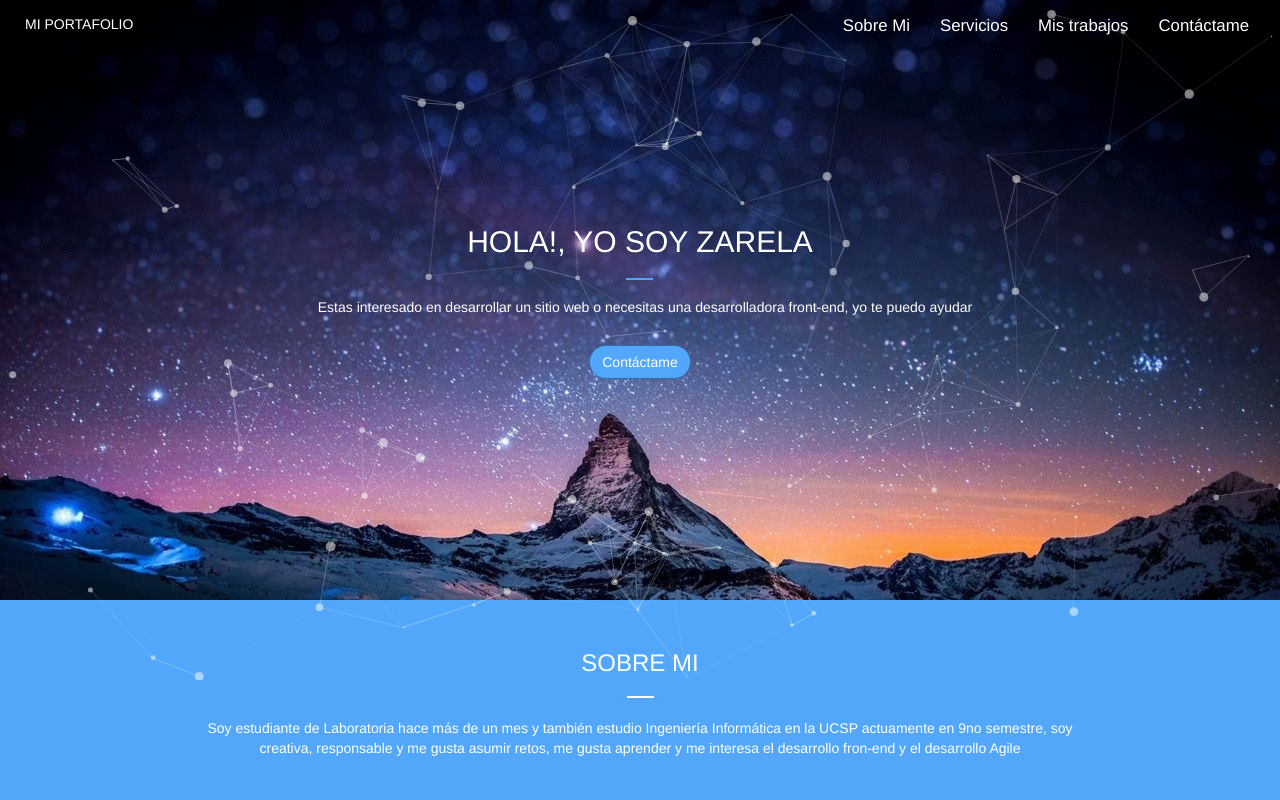
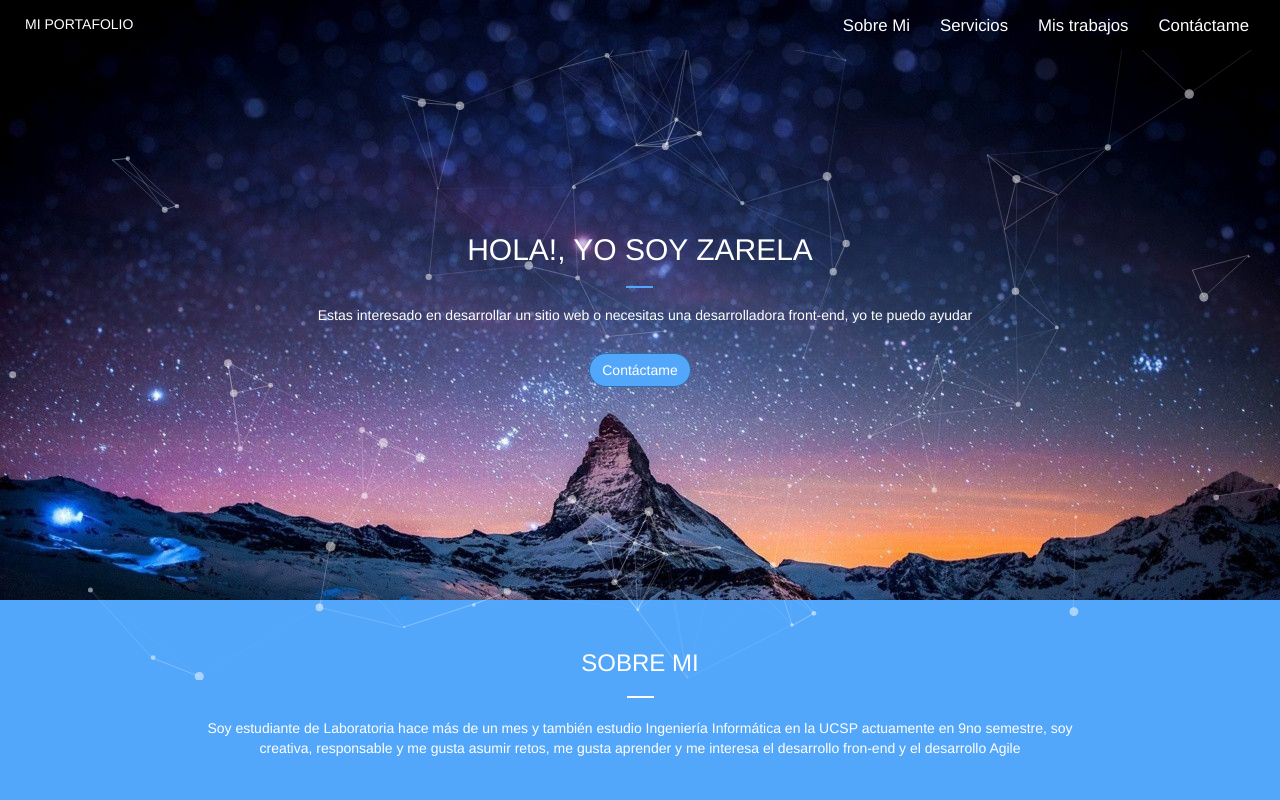
Before and after one commit to ZareMendozaC/portafolio, a plain HTML site: page index.html in a window 1280 px wide. Shown: the top 800 px of the page. Drawn offline with nearby package versions, Linux system fonts and the light colour scheme; a web font is replaced by a local one.

Commit message:
adding nav fixed and colors

```diff
--- a/css/main.css
+++ b/css/main.css
@@ -3,6 +3,23 @@
 	box-sizing: border-box;
 }
 /* HEADER*/
+header .navegador
+{
+	z-index: 1;
+	position: absolute;
+	position: fixed;
+	width: 100%;
+	background: url(../img/header2.jpg);
+	height: 50px;
+
+}
+.navbar-ex1-collapse ul{
+	background: rgba(64, 162, 240, 0.6);
+}
+header .row{
+	margin:0 auto;
+	padding: 0 auto;
+}
 header
 {
 	background: url(../img/header2.jpg);
@@ -49,7 +66,7 @@ header h5{
 	display: flex;
   	justify-content: center;
   	align-items: center;
-  	height: 440px;
+  	height: 600px;
 }
 .centrar{
 	margin: 0 auto;
@@ -235,5 +252,7 @@ footer .centrar{
 	position: relative;
 	height: 221.34px;
 	}
-
+	.navbar-ex1-collapse ul{
+	background: none;
 }
+}
--- a/index.html
+++ b/index.html
@@ -18,7 +18,7 @@
 	<header>
 		<div id="particles-js"></div>
 		<div container-fluid>
-			<div class="">
+			<div class="row navegador">
 			<div class="col-md-2 col-xs-4">
 				<h5>MI PORTAFOLIO</h5>
 			</div>
```
